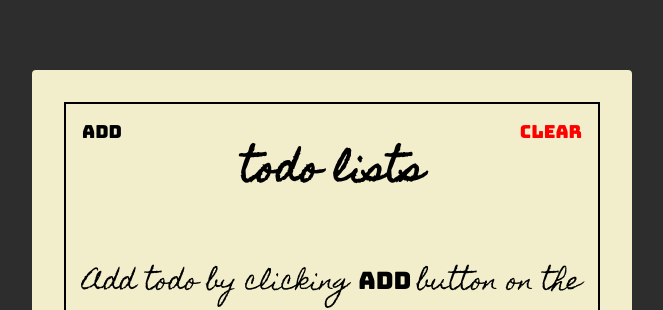
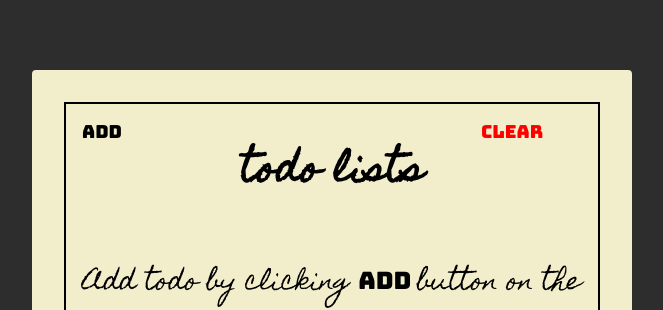
Before and after one commit to T-skyCode/react-todolist, a React (Create React App) app: page / in a window 1280 px wide. Shown: the top 310 px of the page, without its empty margins (308-971 px from the left). Built offline with nearby package versions, Linux system fonts and the light colour scheme.

Commit message:
Header masih salah

```diff
--- a/src/components/header/Header.jsx
+++ b/src/components/header/Header.jsx
@@ -6,20 +6,33 @@ import { useTheme, jsx } from "@emotion/react";
 import PropTypes from "prop-types";
 
 import Button from "../button/Button";
+import Container from "../../layout/Container";
+import Item from "../../layout/Item";
+
 // import style from "./header.module.css";
 import * as styles from "./header.styles";
 
 const Header = ({ showAddToggle, showAdd, clearTodos }) => {
   const theme = useTheme();
   return (
-    <section css={styles.header}>
+    <section className="header-component">
+      <Container alignItems="flex-start">
+        <Item flex={1}>
           <Button
             text={showAdd ? "Finish" : "Add"}
             onClick={showAddToggle}
             align="left"
           />
+        </Item>
+
+        <Item flex={2}>
           <h1 css={styles.headerTitle(theme)}>Todo Lists</h1>
+        </Item>
+
+        <Item flex={1}>
           <Button text="Clear" onClick={clearTodos} color="red" align="right" />
+        </Item>
+      </Container>
     </section>
   );
 };
--- a/src/components/header/header.styles.js
+++ b/src/components/header/header.styles.js
@@ -7,7 +7,7 @@ export const header = () => css`
 
 export const headerTitle = (theme) =>
   css`
-    width: 52%;
+    /* width: 52%; */
     text-align: center;
     color: ${theme.color.primary.black};
     font-size: 3.6rem;
--- a/src/components/paper/Paper.jsx
+++ b/src/components/paper/Paper.jsx
@@ -15,7 +15,7 @@ const Paper = ({ children }) => {
   );
 };
 
-Paper.PropTypes = {
+Paper.propTypes = {
   children: PropTypes.oneOfType([
     PropTypes.arrayOf(PropTypes.nodes),
     PropTypes.node
--- a/src/layout/Item.jsx
+++ b/src/layout/Item.jsx
@@ -0,0 +1,29 @@
+/** @jsxImportSource @emotion/react */
+
+import { jsx, css } from "@emotion/react";
+import PropTypes from "prop-types";
+
+const Item = ({ children, flex, align }) => {
+  return (
+    <div
+      className="flex-item"
+      css={css`
+        flex: ${flex};
+        /* text-align: ${align}; */
+      `}
+    >
+      {children}
+    </div>
+  );
+};
+
+Item.PropTypes = {
+  children: PropTypes.oneOfType([
+    PropTypes.arrayOf(PropTypes.node),
+    PropTypes.node
+  ]),
+  flex: PropTypes.oneOfType([PropTypes.number, PropTypes.string])
+  // align: PropTypes.oneOf(["center", "left", "right"])
+};
+
+export default Item;
```
Lines whose indentation alone changed are shown as unchanged.
